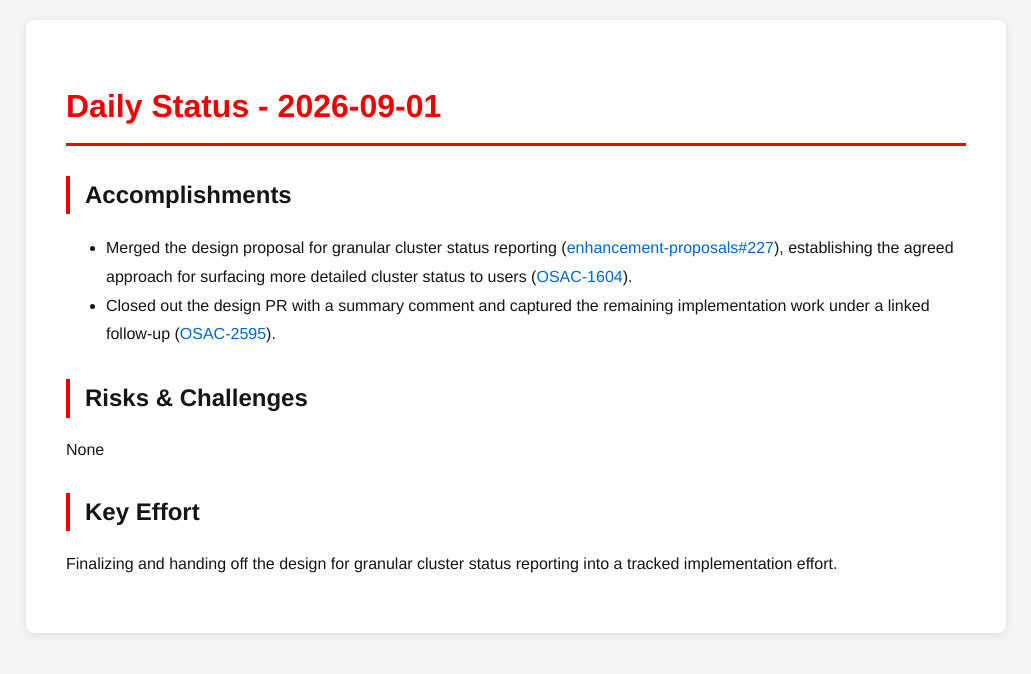
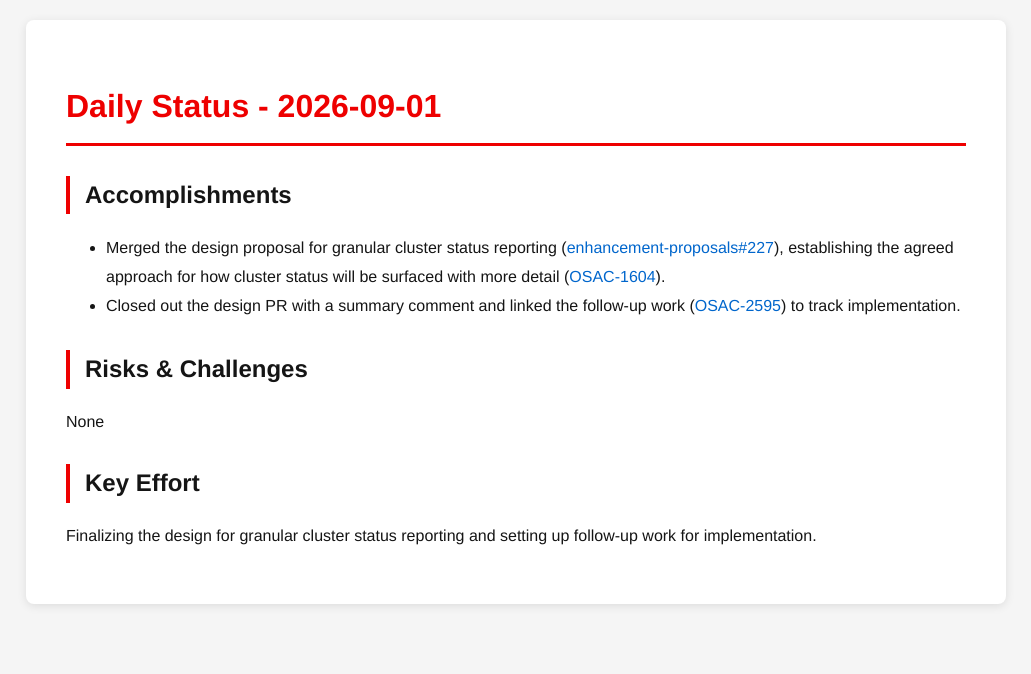
Before and after one commit to tzvatot/daily-status, a Jekyll site: the page built from 2026-09-01.md, in a window 1280 px wide. Shown: the top 674 px of the page, without its empty margins (124-1155 px from the left). Built offline with Jekyll 4.4.1, drawn with Linux system fonts in a browser that asks for light colours.

Commit message:
Daily status update - 2026-09-01

```diff
--- a/2026-09-01.md
+++ b/2026-09-01.md
@@ -7,11 +7,11 @@ date: 2026-09-01
 # Daily Status - 2026-09-01
 
 ## Accomplishments
-- Merged the design proposal for granular cluster status reporting ([enhancement-proposals#227](https://github.com/osac-project/enhancement-proposals/pull/227)), establishing the agreed approach for surfacing more detailed cluster status to users ([OSAC-1604](https://redhat.atlassian.net/browse/OSAC-1604)).
-- Closed out the design PR with a summary comment and captured the remaining implementation work under a linked follow-up ([OSAC-2595](https://redhat.atlassian.net/browse/OSAC-2595)).
+- Merged the design proposal for granular cluster status reporting ([enhancement-proposals#227](https://github.com/osac-project/enhancement-proposals/pull/227)), establishing the agreed approach for how cluster status will be surfaced with more detail ([OSAC-1604](https://redhat.atlassian.net/browse/OSAC-1604)).
+- Closed out the design PR with a summary comment and linked the follow-up work ([OSAC-2595](https://redhat.atlassian.net/browse/OSAC-2595)) to track implementation.
 
 ## Risks & Challenges
 None
 
 ## Key Effort
-Finalizing and handing off the design for granular cluster status reporting into a tracked implementation effort.
+Finalizing the design for granular cluster status reporting and setting up follow-up work for implementation.
```
